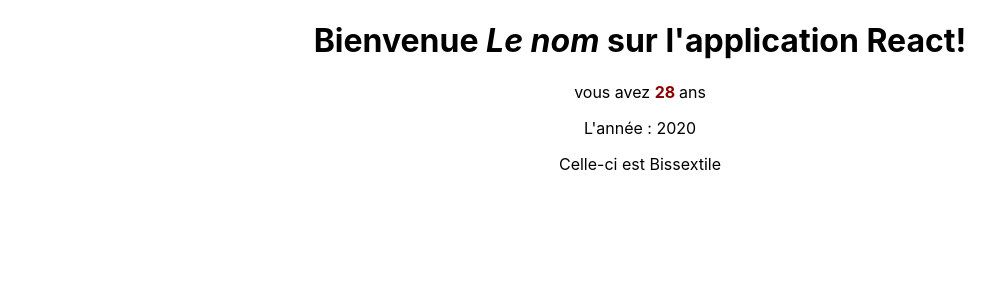
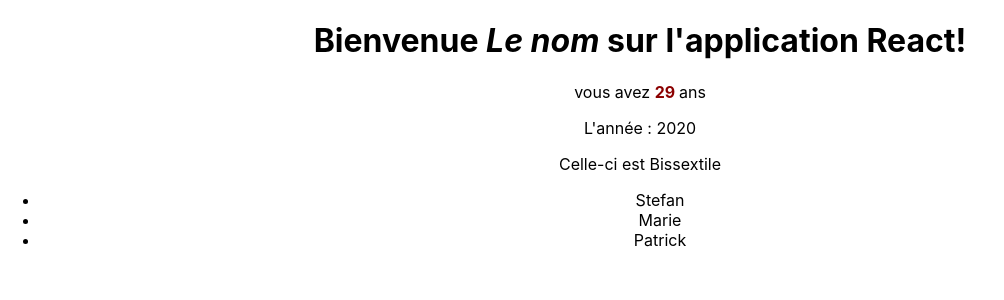
Before and after one commit to stefan-her/reactJs-firstapp, a React (Create React App) app: page / in a window 1280 px wide. Shown: the top 300 px of the page, without its empty margins (0-1004 px from the left). Built offline with nearby package versions, Linux system fonts and the light colour scheme.

Commit message:
Collection

```diff
--- a/src/App.js
+++ b/src/App.js
@@ -4,6 +4,9 @@ import './App.css';
 //import Welcome from './components/welcome/welcome';
 import Exer from './components/exercice1/exer';
 import Bissextile from './components/bissextile/bissextile';
+import Collection from './components/collection/collection';
+
+const liste = [{id: 1, name: "stefan"}, {id: 2, name: "marie"}, {id: 3, name: "patrick"}];
 
 function App() {
   return (
@@ -14,8 +17,9 @@ function App() {
       <ElementStyle />
       */}
 
-      <Exer name="Le nom" age={28}/>
+      <Exer name="Le nom" age={29}/>
       <Bissextile year={2020}/>
+      <Collection liste={liste}/>
     </div>
   );
 }
--- /dev/null
+++ b/src/components/collection/collection.jsx
@@ -0,0 +1,21 @@
+import PropTypes from 'prop-types';
+
+
+const Collection = (props) => {
+    const lis = props.liste.map((p) => <li key={p.id}>{p.name.charAt(0).toUpperCase() + p.name.substring(1).toLowerCase()}</li>);
+
+    return (
+        <>
+            <ul>{lis}</ul>
+        </>
+    );
+}
+
+Collection.propTypes = {
+    liste: PropTypes.arrayOf(PropTypes.shape({
+        id: PropTypes.number.isRequired,
+        name: PropTypes.string.isRequired
+    }))
+}
+
+export default Collection;
```
